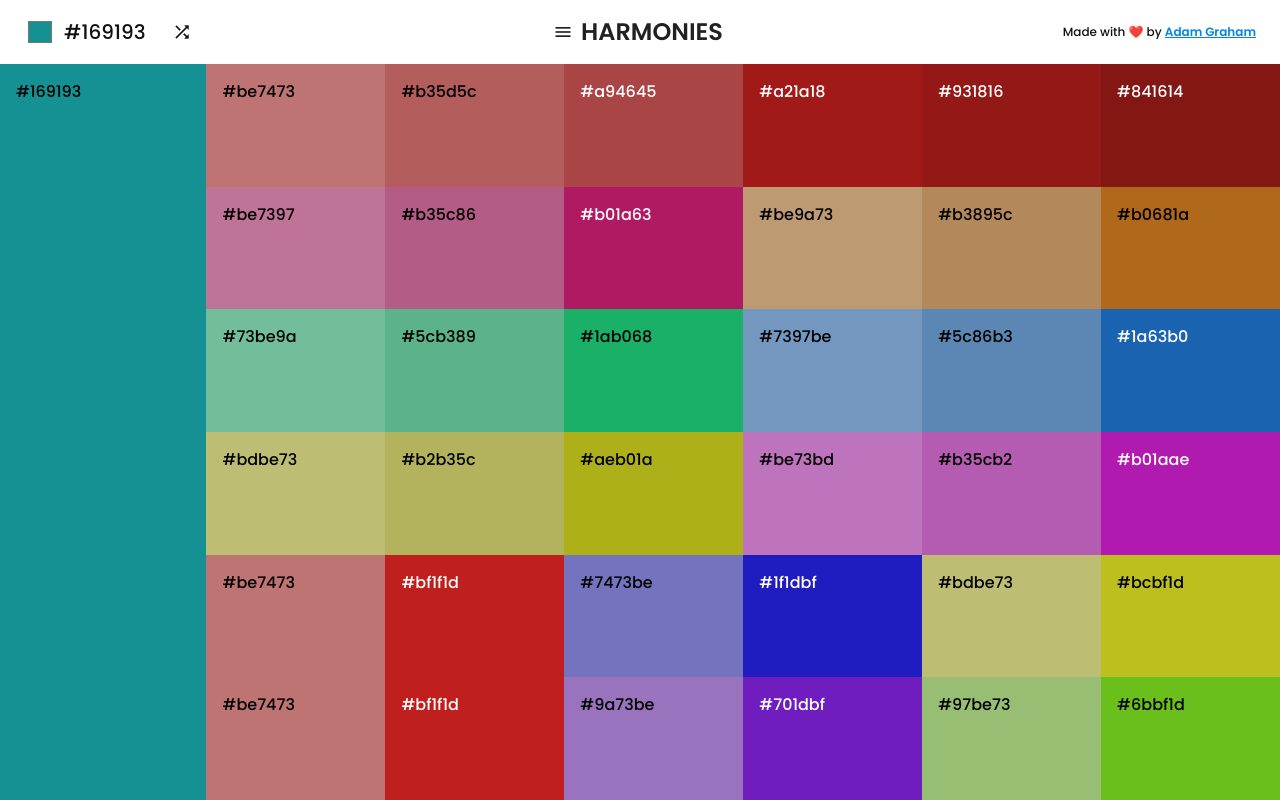
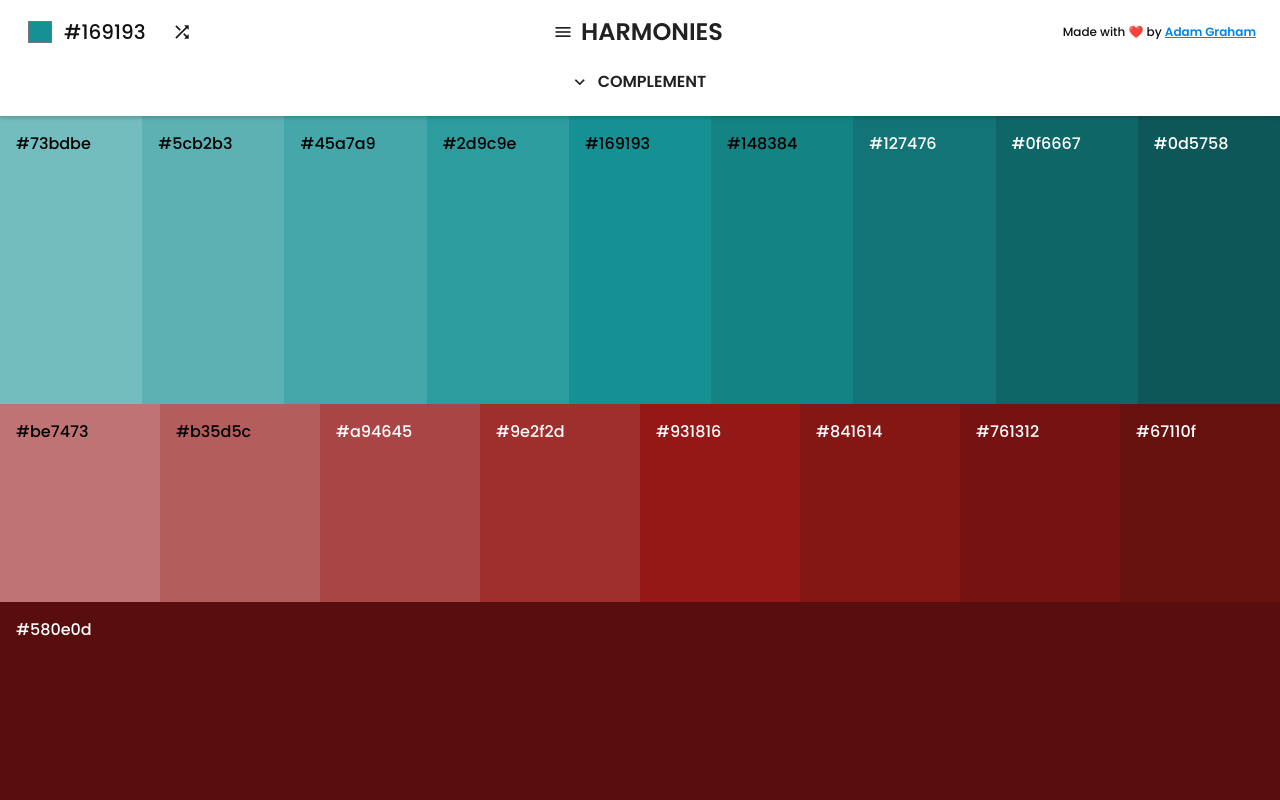
Before and after one commit to CeyandmeP/colorly, a React (Create React App) app: page /harmonies/complement in a window 1280 px wide. Built offline with nearby package versions, Linux system fonts and the light colour scheme.

Commit message:
Rewrite <Harmonies> page with sub-navigation menu

```diff
--- a/src/components/AppHeader.js
+++ b/src/components/AppHeader.js
@@ -30,11 +30,11 @@ const AppHeader = ({
     }
   });
 
-  const handleOpenPageMenu = (event) => {
+  const openPageMenu = (event) => {
     setPageMenuAnchor(event.currentTarget);
   };
 
-  const handleClosePageMenu = () => {
+  const closePageMenu = () => {
     setPageMenuAnchor(null);
   };
 
@@ -58,7 +58,7 @@ const AppHeader = ({
         <MaterialButton
           aria-controls="simple-menu"
           aria-haspopup="true"
-          onClick={handleOpenPageMenu}
+          onClick={openPageMenu}
           startIcon={<MaterialIcon>menu</MaterialIcon>}
         >
           <b className="app-header__title">
@@ -67,17 +67,17 @@ const AppHeader = ({
         </MaterialButton>
         <MaterialMenu
           id="page-select"
-          className="margin-top-xxxl margin-left-xl"
+          className="margin-top-xxxl"
           anchorEl={pageMenuAnchor}
           keepMounted
           open={Boolean(pageMenuAnchor)}
-          onClose={handleClosePageMenu}
+          onClose={closePageMenu}
         >
           {Object.values(routes).map((route) => (
             <MaterialMenuItem
               key={route.path}
               onClick={() => {
-                handleClosePageMenu();
+                closePageMenu();
                 history.push(route.path);
               }}
             >
--- a/src/components/PageHeader.css
+++ b/src/components/PageHeader.css
@@ -23,3 +23,13 @@
 .page-header--layout-space-between > span {
   width: 25%;
 }
+
+.page-header__title {
+  font-family: var(--font-family);
+  font-weight: 600;
+  font-size: 12pt;
+  line-height: 18pt;
+  letter-spacing: 0;
+  text-transform: uppercase;
+  white-space: nowrap;
+}
--- /dev/null
+++ b/src/pages/Harmonies.css
@@ -0,0 +1,7 @@
+.page.harmonies .page-header {
+  height: 52px;
+}
+
+.page.harmonies .page-header + .color-group {
+  min-height: calc(100% - 52px);
+}
--- a/src/pages/Harmonies.js
+++ b/src/pages/Harmonies.js
@@ -1,108 +1,253 @@
-import React from 'react';
+import React, { useEffect, useState } from 'react';
+import { Route, Switch, withRouter } from 'react-router-dom';
 import PropTypes from 'prop-types';
-import { ColorCard, ColorGroup, ColorPalette } from '../components';
+import Color from 'color';
+import { ColorGroup, ColorPalette, PageHeader } from '../components';
+import {
+  MaterialButton,
+  MaterialIcon,
+  MaterialMenu,
+  MaterialMenuItem,
+} from '../components/material';
 import { withBaseColor } from '../utils/hoc';
-import Color from 'color';
+import './Harmonies.css';
 
-const Harmonies = ({ baseColor, setBaseColor }) => {
+const routes = {
+  complement: {
+    path: '/harmonies/complement',
+    name: 'Complement',
+  },
+  splitComplement: {
+    path: '/harmonies/splitcomplement',
+    name: 'Split Complement',
+  },
+  analogous: {
+    path: '/harmonies/analogous',
+    name: 'Analogous',
+  },
+  triadic: {
+    path: '/harmonies/triadic',
+    name: 'Triadic',
+  },
+  rectangle: {
+    path: '/harmonies/rectangle',
+    name: 'Rectangle',
+  },
+  square: {
+    path: '/harmonies/square',
+    name: 'Square',
+  },
+};
+
+const Harmonies = ({ baseColor, setBaseColor, history }) => {
   const color = new Color(baseColor);
+  const [harmonyMenuAnchor, setHarmonyMenuAnchor] = useState(null);
+  const matchedRoute = Object.values(routes).find((route) => {
+    return history.location.pathname.includes(route.path);
+  });
+
+  useEffect(() => {
+    if (!matchedRoute) {
+      history.push(routes.complement.path);
+    }
+  }, [matchedRoute, history]);
+
+  const openHarmonyMenu = (event) => {
+    setHarmonyMenuAnchor(event.currentTarget);
+  };
+
+  const closeHarmonyMenu = () => {
+    setHarmonyMenuAnchor(null);
+  };
+
   return (
     <article className="page harmonies">
-      <ColorGroup layout="row">
-        <ColorCard color={baseColor} size="large" />
-        <ColorGroup layout="column">
-          <ColorGroup layout="row">
+      <PageHeader layout="center">
+        <MaterialButton
+          aria-controls="simple-menu"
+          aria-haspopup="true"
+          onClick={openHarmonyMenu}
+          startIcon={
+            <MaterialIcon>
+              {harmonyMenuAnchor ? 'expand_less' : 'expand_more'}
+            </MaterialIcon>
+          }
+        >
+          <b className="page-header__title">
+            {(matchedRoute && matchedRoute.name) || 'Select a harmony'}
+          </b>
+        </MaterialButton>
+        <MaterialMenu
+          id="harmony-select"
+          className="margin-top-xxxl"
+          anchorEl={harmonyMenuAnchor}
+          keepMounted
+          open={Boolean(harmonyMenuAnchor)}
+          onClose={closeHarmonyMenu}
+        >
+          {Object.values(routes).map((route) => (
+            <MaterialMenuItem
+              key={route.path}
+              onClick={() => {
+                closeHarmonyMenu();
+                history.push(route.path);
+              }}
+            >
+              <span className="body-12pt">{route.name}</span>
+            </MaterialMenuItem>
+          ))}
+        </MaterialMenu>
+      </PageHeader>
+      <Switch>
+        <Route path={routes.complement.path}>
+          <ColorGroup layout="column">
+            <ColorPalette
+              baseColor={color}
+              length={9}
+              type="tintsAndShades"
+              onSelectColor={setBaseColor}
+            />
             <ColorPalette
               baseColor={color.hue(color.hue() + 180)}
-              length={6}
+              length={9}
               type="tintsAndShades"
               onSelectColor={setBaseColor}
             />
           </ColorGroup>
-          <ColorGroup layout="row">
+        </Route>
+        <Route path={routes.splitComplement.path}>
+          <ColorGroup layout="column">
+            <ColorPalette
+              baseColor={color}
+              length={9}
+              type="tintsAndShades"
+              onSelectColor={setBaseColor}
+            />
             <ColorPalette
               baseColor={color.hue(color.hue() + 150)}
-              length={3}
+              length={9}
               type="tintsAndShades"
               onSelectColor={setBaseColor}
             />
             <ColorPalette
               baseColor={color.hue(color.hue() + 210)}
-              length={3}
+              length={9}
               type="tintsAndShades"
               onSelectColor={setBaseColor}
             />
           </ColorGroup>
-          <ColorGroup layout="row">
+        </Route>
+        <Route path={routes.analogous.path}>
+          <ColorGroup layout="column">
+            <ColorPalette
+              baseColor={color}
+              length={9}
+              type="tintsAndShades"
+              onSelectColor={setBaseColor}
+            />
             <ColorPalette
               baseColor={color.hue(color.hue() - 30)}
-              length={3}
+              length={9}
               type="tintsAndShades"
               onSelectColor={setBaseColor}
             />
             <ColorPalette
               baseColor={color.hue(color.hue() + 30)}
-              length={3}
+              length={9}
               type="tintsAndShades"
               onSelectColor={setBaseColor}
             />
           </ColorGroup>
-          <ColorGroup layout="row">
+        </Route>
+        <Route path={routes.triadic.path}>
+          <ColorGroup layout="column">
+            <ColorPalette
+              baseColor={color}
+              length={9}
+              type="tintsAndShades"
+              onSelectColor={setBaseColor}
+            />
             <ColorPalette
               baseColor={color.hue(color.hue() - 120)}
-              length={3}
+              length={9}
               type="tintsAndShades"
               onSelectColor={setBaseColor}
             />
             <ColorPalette
               baseColor={color.hue(color.hue() + 120)}
-              length={3}
+              length={9}
               type="tintsAndShades"
               onSelectColor={setBaseColor}
             />
           </ColorGroup>
-          <ColorGroup layout="row">
+        </Route>
+        <Route path={routes.rectangle.path}>
+          <ColorGroup layout="column">
+            <ColorPalette
+              baseColor={color}
+              length={9}
+              type="tintsAndShades"
+              onSelectColor={setBaseColor}
+            />
             <ColorPalette
               baseColor={color.hue(color.hue() + 180)}
-              length={2}
+              length={9}
               type="tintsAndShades"
               onSelectColor={setBaseColor}
             />
             <ColorPalette
               baseColor={color.hue(color.hue() + 60)}
-              length={2}
+              length={9}
               type="tintsAndShades"
               onSelectColor={setBaseColor}
             />
             <ColorPalette
               baseColor={color.hue(color.hue() + 240)}
-              length={2}
+              length={9}
               type="tintsAndShades"
               onSelectColor={setBaseColor}
             />
           </ColorGroup>
-          <ColorGroup layout="row">
+        </Route>
+        <Route path={routes.square.path}>
+          <ColorGroup layout="column">
+            <ColorPalette
+              baseColor={color}
+              length={9}
+              type="tintsAndShades"
+              onSelectColor={setBaseColor}
+            />
             <ColorPalette
               baseColor={color.hue(color.hue() + 180)}
-              length={2}
+              length={9}
               type="tintsAndShades"
               onSelectColor={setBaseColor}
             />
             <ColorPalette
               baseColor={color.hue(color.hue() + 90)}
-              length={2}
+              length={9}
               type="tintsAndShades"
               onSelectColor={setBaseColor}
             />
             <ColorPalette
               baseColor={color.hue(color.hue() + 270)}
-              length={2}
+              length={9}
               type="tintsAndShades"
               onSelectColor={setBaseColor}
             />
           </ColorGroup>
-        </ColorGroup>
-      </ColorGroup>
+        </Route>
+        <Route>
+          <ColorGroup layout="column">
+            <ColorPalette
+              baseColor={color}
+              length={9}
+              type="tintsAndShades"
+              onSelectColor={setBaseColor}
+            />
+          </ColorGroup>
+        </Route>
+      </Switch>
     </article>
   );
 };
@@ -110,6 +255,12 @@ const Harmonies = ({ baseColor, setBaseColor }) => {
 Harmonies.propTypes = {
   baseColor: PropTypes.string.isRequired,
   setBaseColor: PropTypes.func,
+  history: PropTypes.shape({
+    location: PropTypes.shape({
+      pathname: PropTypes.string,
+    }),
+    push: PropTypes.func,
+  }),
 };
 
-export default withBaseColor(Harmonies);
+export default withBaseColor(withRouter(Harmonies));
```
